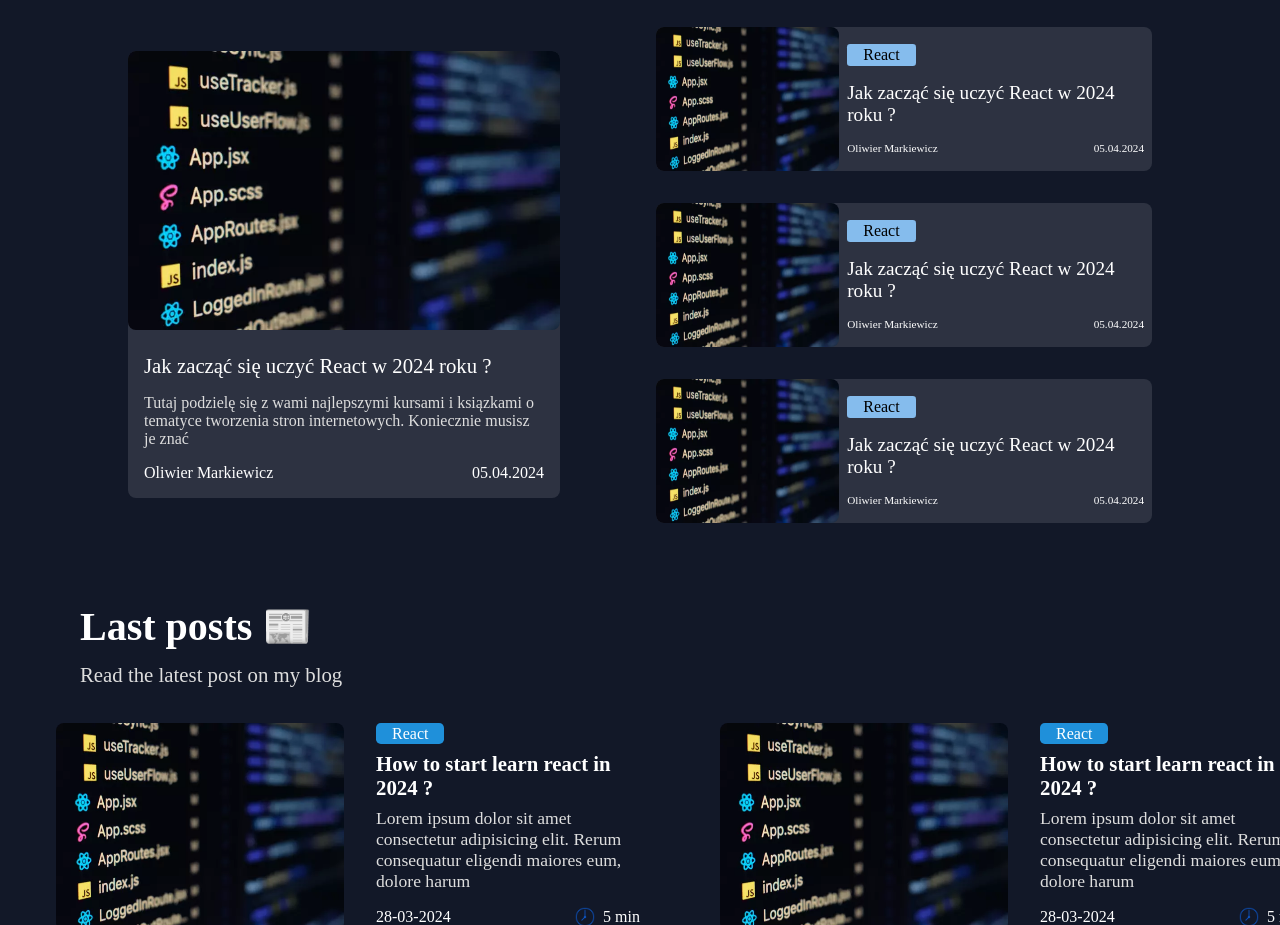
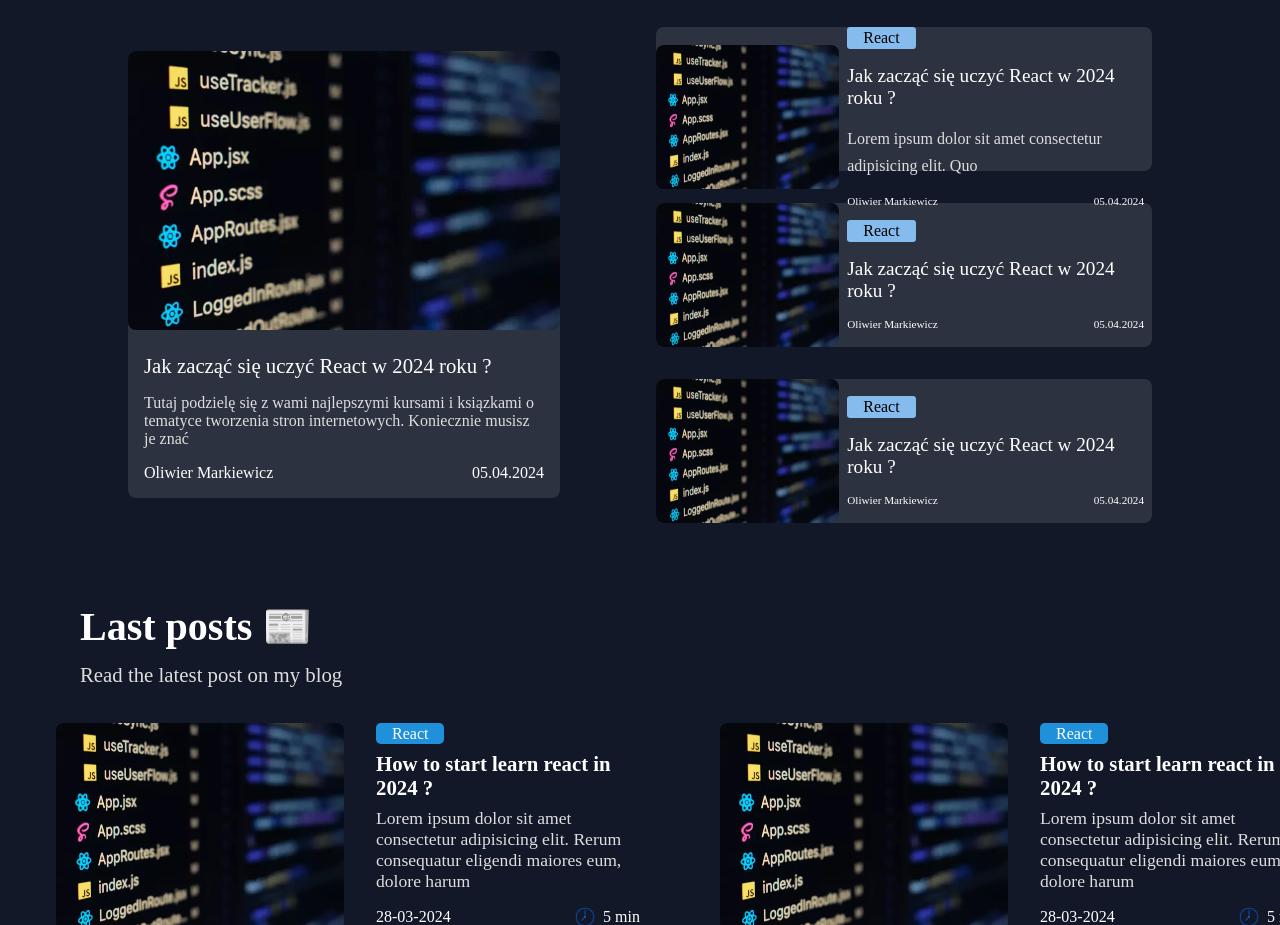
Before and after one commit to ol1mowski/SSR-Blog, a Next.js app: page / in a window 1280 px wide. Shown: the part 2560-3485 px from the top of the page. Built offline with nearby package versions, Linux system fonts and the light colour scheme; a web font is replaced by a local one.

Commit message:
[LastPost] styel: adjust RWD to large desktop devices

```diff
--- a/Components/LastPosts/LastPosts.component.module.scss
+++ b/Components/LastPosts/LastPosts.component.module.scss
@@ -45,6 +45,7 @@
     }
     @media screen and (min-width: $large-desktop) {
       width: 40rem;
+      padding-bottom: .5rem;
     }
     &__post {
       @include d-flex-column;
@@ -117,10 +118,18 @@
       align-items: flex-start;
       justify-content: flex-start;
     }
+    @media screen and (min-width: $large-desktop) {
+      width: 43rem;
+      height: 13rem;
+    }
     &__post {
       @include d-flex;
       gap: 0.5rem;
 
+      @media screen and (min-width: $large-desktop) {
+        gap: 2rem;
+        padding-right: 1rem;
+      }
       &__content {
         @include d-flex-column;
         gap: 1rem;
@@ -146,6 +155,14 @@
           @media screen and (min-width: $mobile) {
             font-size: 1.2rem;
           }
+          @media screen and (min-width: $large-desktop) {
+            font-size: 1.4rem;
+          }
+        }
+        &__description {
+          color: #dedede;
+          font-size: 1rem;
+          line-height: 1.7rem;
         }
         &__sub {
           @include d-flex;
@@ -165,6 +182,10 @@
           height: 9rem;
           width: 15rem;
         }
+        @media screen and (min-width: $large-desktop) {
+          width: 20rem;
+          height: 13rem;
+        }
         &__img {
           cursor: pointer;
           width: 100%;
--- a/Components/LastPosts/LastPosts.component.tsx
+++ b/Components/LastPosts/LastPosts.component.tsx
@@ -106,6 +106,14 @@ function LastPosts() {
                 >
                   Jak zacząć się uczyć React w 2024 roku ?
                 </h3>
+
+                <p
+                  className={
+                    s.lastPostsContainer__otherLastPostWrapper__post__content__description
+                  }
+                >
+                  Lorem ipsum dolor sit amet consectetur adipisicing elit. Quo
+                </p>
 
                 <div
                   className={
```
